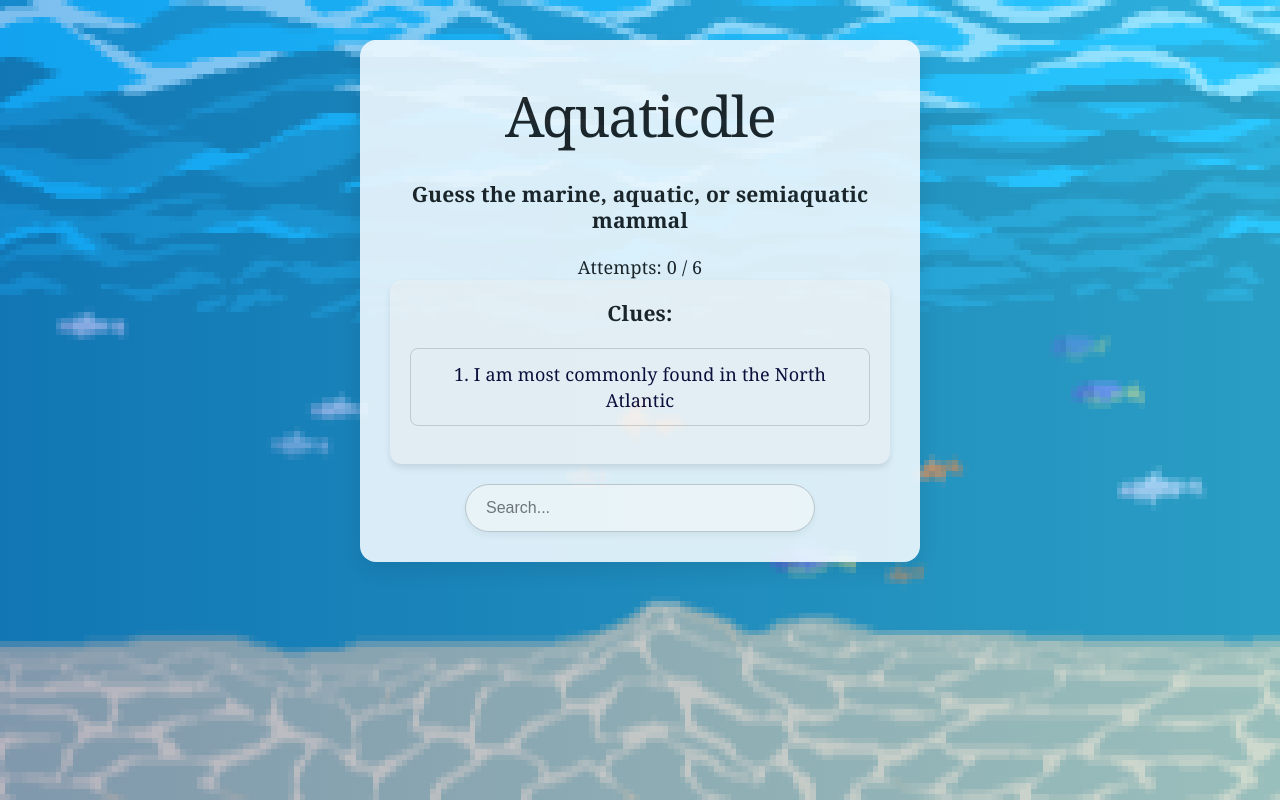
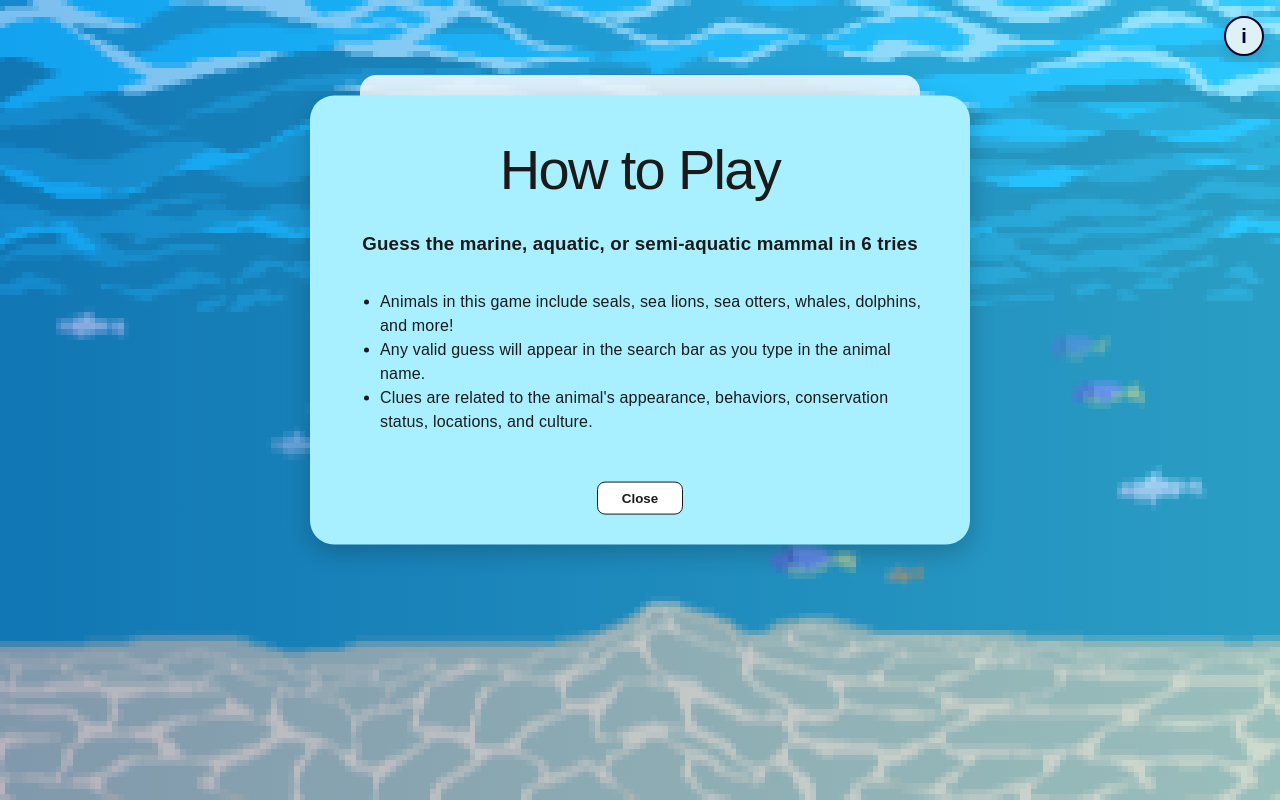
Before and after one commit to alyssloc/aquaticdle, a React (Vite) app: page / in a window 1280 px wide. Built offline with nearby package versions, Linux system fonts and the light colour scheme.

Commit message:
adding in popup to explain game rules

```diff
--- a/src/App.tsx
+++ b/src/App.tsx
@@ -1,10 +1,12 @@
 import Aquaticdle from "./components/Aquaticdle";
+import InfoPopup from "./components/Info"
 
 
 function App() {
   return (
     <div className="App">
       {}
+      <InfoPopup/>
       <Aquaticdle/>
     </div>
   );
--- a/src/components/Aquaticdle.tsx
+++ b/src/components/Aquaticdle.tsx
@@ -148,6 +148,7 @@ export default function Aquaticdle() {
             maxWidth: '500px',
             margin: '40px auto',
             marginBottom: '100px',
+            marginTop: '75px',
             display: 'flex',
             flexDirection: 'column',
             alignItems: 'center',
--- /dev/null
+++ b/src/components/Info.tsx
@@ -0,0 +1,127 @@
+import { useState, useEffect, type ReactNode } from 'react';
+
+interface InfoPopupProps {
+    trigger?: boolean;
+    setTrigger?: (value: boolean) => void;
+    children?: ReactNode;
+}
+
+function InfoPopup(props: InfoPopupProps) {
+    const [popup, setPopup] = useState(false);
+
+    //check if the user has visited the site before, and if not, set 1 second timer to display popuo
+    useEffect(() => {
+        const hasVisited = localStorage.getItem('notFirstTimeCheckIn');
+
+        if (!hasVisited) {
+            const timer = setTimeout(() => {
+                setPopup(true);
+                localStorage.setItem('notFirstTimeCheckIn', 'true');
+            }, 1000);
+
+
+            return () => clearTimeout(timer);
+        }
+    }, []);
+
+    const showPopup  = props.trigger || popup;
+
+    const handleClose = () => {
+        setPopup(false);
+        if (props.setTrigger) {
+            props.setTrigger(false);
+        }
+    };
+
+    const handleOpen = () => {
+        setPopup(true);
+        if (props.setTrigger) {
+            props.setTrigger(true);
+        }
+    };
+
+    return (
+        <>
+            <button
+                onClick={handleOpen}
+                style={{
+                    position: 'fixed',
+                    top: '16px',
+                    right: '16px',
+                    width: '40px',
+                    height: '40px',
+                    borderRadius: '50%',
+                    backgroundColor: '#e0f1f5',
+                    color: '#08022e',
+                    border: '2px solid #08022e',
+                    fontWeight: 'bold',
+                    fontSize: '20px',
+                    cursor: 'pointer',
+                    zIndex: 9998,
+                    display: 'flex',
+                    alignItems: 'center',
+                    justifyContent: 'center',
+                    boxShadow: '0 4px 12px rgba(0,0,0,0.1)'
+                }}
+                aria-label="How to play"
+            >
+                i
+            </button>
+
+            {showPopup && (
+                <div className='info-popup' style={{
+                    position: 'fixed',
+                    top: '40%',
+                    left: '50%',
+                    transform: 'translate(-50%, -50%)',
+                    padding: '30px',
+                    width: '90%',
+                    maxWidth: '600px',
+                    display: 'flex',
+                    flexDirection: 'column',
+                    alignItems: 'center',
+                    backgroundColor: '#a8f0ff',
+                    borderRadius: '24px',
+                    boxShadow: '0 8px 24px rgba(0,0,0,0.2)',
+                    color: '#08022e',
+                    zIndex: 9999
+                }}>
+                    <h1 style={{ color: '#1a1a1a' }}>How to Play</h1>
+                    <h3 style={{ color: '#1a1a1a', textAlign: 'center' }}>Guess the marine, aquatic, or semi-aquatic mammal in 6 tries</h3>
+                    <div style={{ color: '#1a1a1a', lineHeight: '1.5', textAlign: 'left' }}>
+                        <ul>
+                        <li> Animals in this game include seals, sea lions, sea otters, whales, dolphins, and more!</li>
+                        <li> Any valid guess will appear in the search bar as you type in the animal name.</li>
+                        <li> Clues are related to the animal's appearance, behaviors, conservation status, locations, and culture.</li>
+                        </ul>
+                    </div>
+
+                    <div className='popup-inner' style={{
+                        display: 'flex',
+                        flexDirection: 'column',
+                        alignItems: 'center',
+                        width: '100%',
+                        marginTop: '16px'
+                    }}>
+                        { props.children }
+
+                        <button className='close-button' onClick={handleClose} style={{
+                            padding: '8px 24px',
+                            marginTop: '16px',
+                            cursor: 'pointer',
+                            borderRadius: '8px',
+                            border: '1px solid #1a1a1a',
+                            backgroundColor: '#fff',
+                            color: '#1a1a1a',
+                            fontWeight: 'bold'
+                        }}>
+                            Close
+                        </button>
+                    </div>
+                </div>
+            )}
+        </>
+    );
+}
+
+export default InfoPopup;
--- a/src/index.css
+++ b/src/index.css
@@ -11,11 +11,9 @@
   --shadow:
     rgba(0, 0, 0, 0.1) 0 10px 15px -3px, rgba(0, 0, 0, 0.05) 0 4px 6px -2px;
 
-  --sans: Georgia, serif;
-  --heading: Georgia, serif;
-  --mono: ui-monospace, Consolas, monospace;
-
-  font: 18px/145% var(--sans);
+  font-family: sans-serif;
+  font-size: 16px;
+  line-height: 145%;
   letter-spacing: 0.18px;
   color-scheme: light dark;
   color: var(--text);
```
